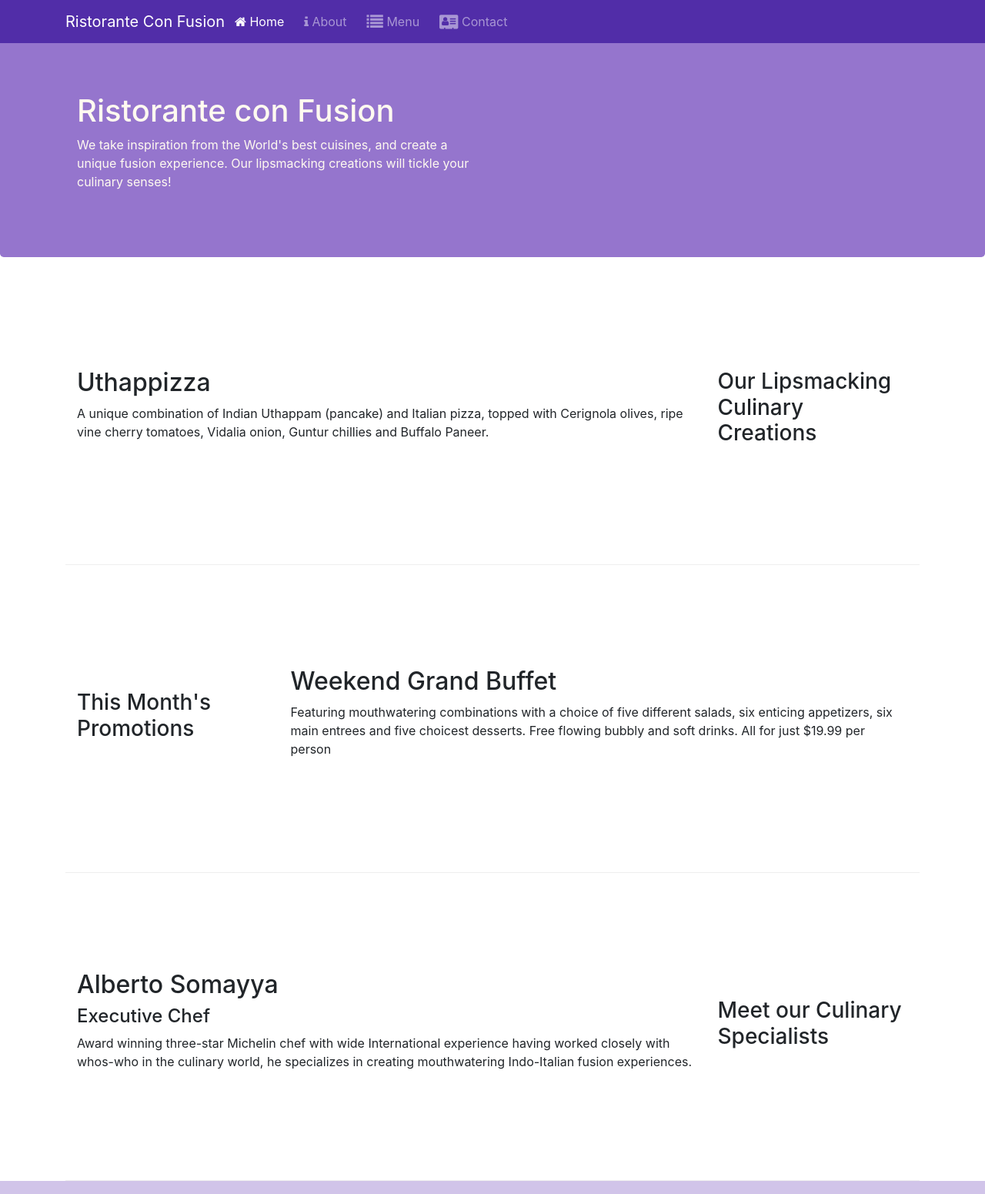
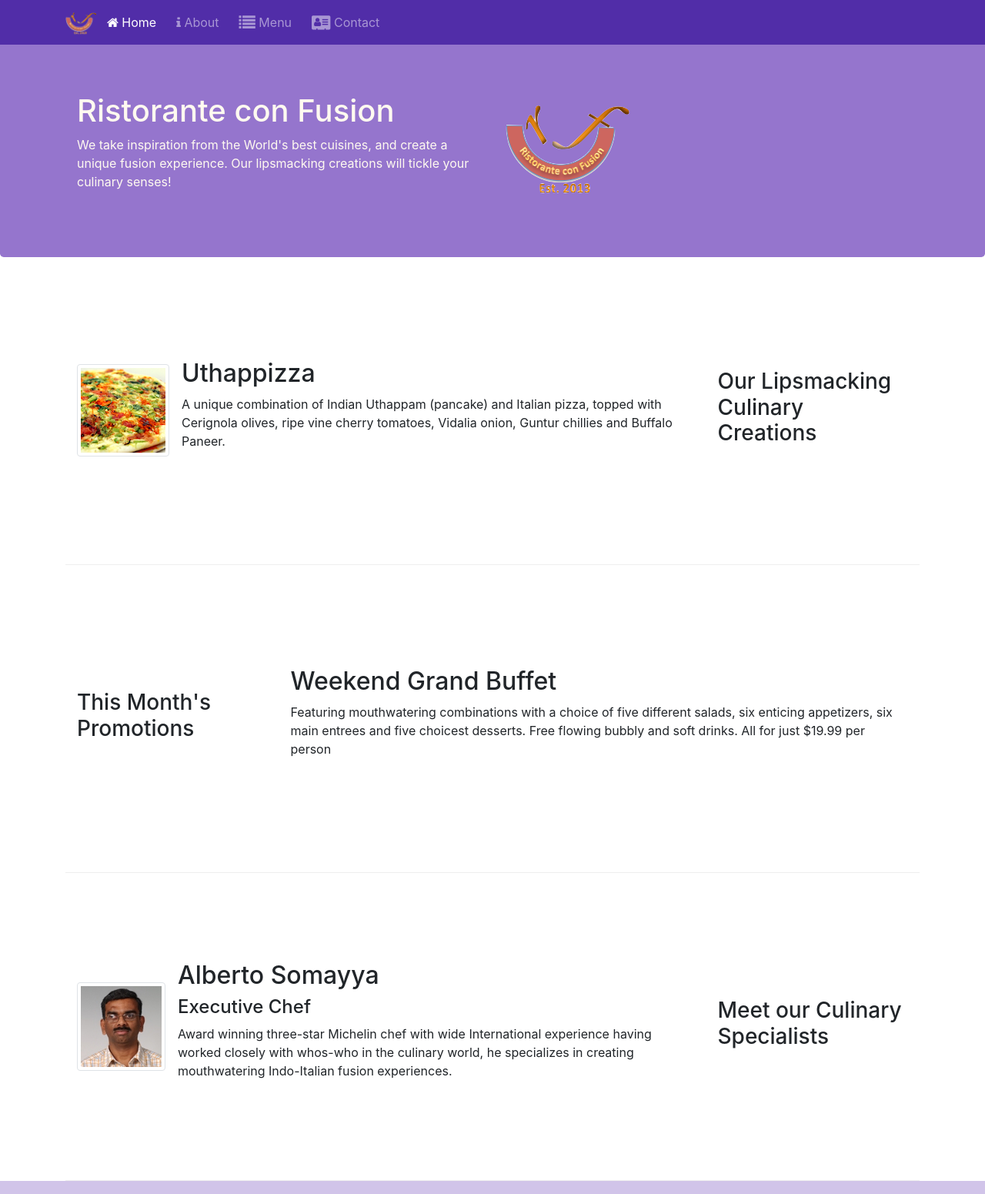
Before and after one commit to 4molybdenum2/BootStrapTutorial, a website: page index.html in a window 1280 px wide. Shown: the top 1551 px of the page at 77% size. Drawn offline with nearby package versions, Linux system fonts and the light colour scheme.

Commit message:
Images and Thumbnails

```diff
--- a/index.html
+++ b/index.html
@@ -24,7 +24,7 @@
             </button>
 
 
-            <a href="#" class="navbar-brand mr-auto">Ristorante Con Fusion</a>
+            <a href="#" class="navbar-brand mr-auto"><img src="img/logo.png" height="30"  width="41"></a>
 
             <div class="collapse navbar-collapse" id="Navbar">
                 <ul class="navbar-nav mr-auto">
@@ -45,7 +45,8 @@
                     <h1>Ristorante con Fusion</h1>
                     <p>We take inspiration from the World's best cuisines, and create a unique fusion experience. Our lipsmacking creations will tickle your culinary senses!</p>
                 </div>
-                <div class="col-12 col-sm">
+                <div class="col-12 col-sm align-self-center">
+                    <img src="img/logo.png" class="img-fluid">
                 </div>
             </div>
         </div>
@@ -57,8 +58,18 @@
                 <h3>Our Lipsmacking Culinary Creations</h3>
             </div>
             <div class="col col-sm order-sm-first col-md">
-                <h2>Uthappizza</h2>
-                <p>A unique combination of Indian Uthappam (pancake) and Italian pizza, topped with Cerignola olives, ripe vine cherry tomatoes, Vidalia onion, Guntur chillies and Buffalo Paneer.</p>
+                <div class="media">
+                    <img class="d-flex mr-3 img-thumbnail align-self-center"
+                            src="img/uthappizza.png" alt="Uthappizza">
+                    <div class="media-body">
+                        <h2 class="mt-0">Uthappizza</h2>
+                        <p class="d-none d-sm-block">A unique combination of Indian Uthappam (pancake) and
+                            Italian pizza, topped with Cerignola olives, ripe vine
+                            cherry tomatoes, Vidalia onion, Guntur chillies and
+                            Buffalo Paneer.</p>
+                    </div>
+                </div>
+
             </div>
         </div>
 
@@ -78,9 +89,20 @@
                 <h3>Meet our Culinary Specialists</h3>
             </div>
             <div class="col col-sm  order-sm-first col-md">
-                <h2>Alberto Somayya</h2>
-                <h4>Executive Chef</h4>
-                <p>Award winning three-star Michelin chef with wide International experience having worked closely with whos-who in the culinary world, he specializes in creating mouthwatering Indo-Italian fusion experiences. </p>
+                <div class="media">
+                    <img class="d-flex mr-3 img-thumbnail align-self-center"
+                            src="img/alberto.png" alt="Alberto Somayya">
+                    <div class="media-body">
+                        <h2 class="mt-0">Alberto Somayya</h2>
+                        <h4>Executive Chef</h4>
+                        <p class="d-none d-sm-block">Award winning three-star Michelin chef with wide
+                            International experience having worked closely with
+                            whos-who in the culinary world, he specializes in
+                            creating mouthwatering Indo-Italian fusion experiences.
+                            </p>
+                    </div>
+                </div>
+
             </div>
         </div>
     </div>
```
Also changed, not shown: aboutus.html (+3 -2 lines), contactus.html (+3 -2 lines), img/alberto.png (added), img/buffet.png (added), img/logo.png (added), img/uthappizza.png (added), 1 other file.
